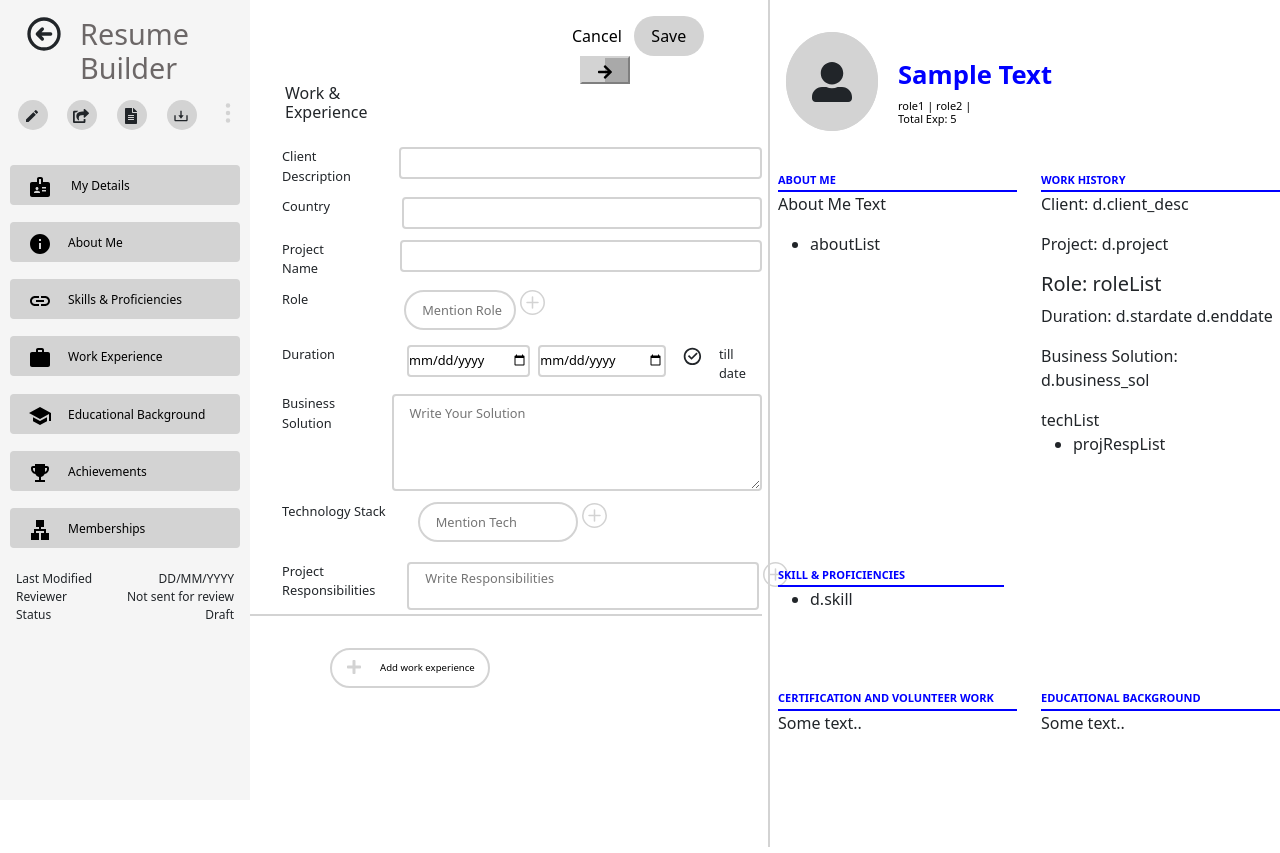
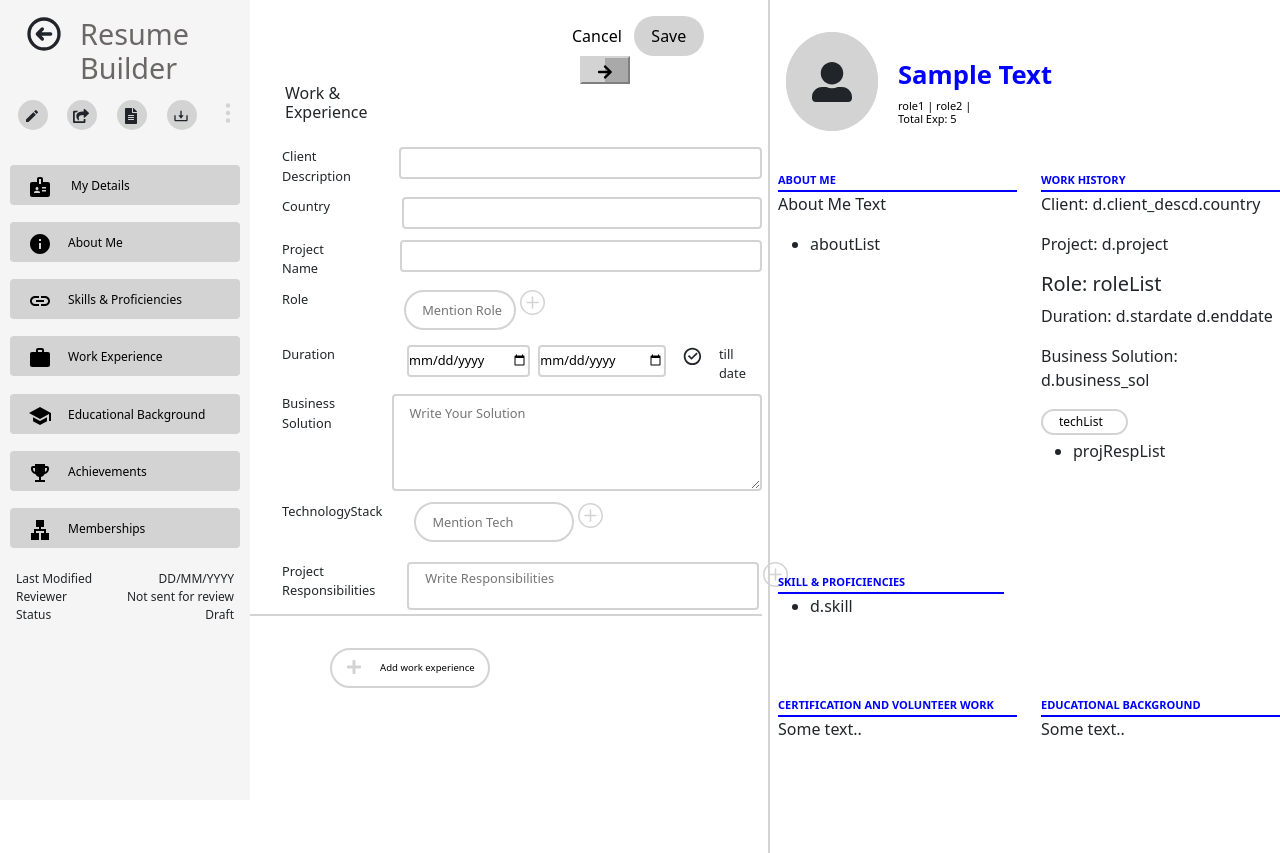
Before and after one commit to Suryansh-psi/Resume-project-frontend, a React (Create React App) app: page /workExp in a window 1280 px wide. Built offline with nearby package versions, Linux system fonts and the light colour scheme; no server answers.

Commit message:
modified files for v1 demo

```diff
--- a/src/components/Template.css
+++ b/src/components/Template.css
@@ -3,6 +3,7 @@
 	border-left: 2px solid lightgrey;
 	position: absolute;
 	right: 0;
+	/* margin-left: 795px; */
 }
 
 
@@ -66,3 +67,22 @@ h2{
 	right: 7rem;
 
 }
+
+/* .col {
+	font-size: 0.8rem;
+}
+
+.col h5 {
+	font-size: 16rem;
+} */
+
+.tech-stack-output input {
+	border: 2px solid lightgrey;
+	width: 87px;
+	height: 1.5rem;
+	font-size: 0.75rem;
+	padding: 0.7rem 1rem;
+	border-radius: 25px;
+	margin-right: 0.25rem;
+	margin-bottom: 0.25rem;
+}
--- a/src/components/Template.js
+++ b/src/components/Template.js
@@ -8,6 +8,22 @@ import axios from 'axios';
 const Template = (props) => {
 	// const arr = Array.from(sessionStorage.mydetails)
 	// const [render, setRender] = useState(0)
+	let name = sessionStorage.getItem("name");
+	let role = sessionStorage.getItem("role");
+	let total_exp = sessionStorage.getItem("total_exp");
+	let image = sessionStorage.getItem("image");
+	let aboutMe = sessionStorage.getItem("aboutMe");
+	let aboutMePoints = sessionStorage.getItem("aboutMePoints");
+	let skills = sessionStorage.getItem("skills");
+	let clientDesc = sessionStorage.getItem("clientDesc");
+	let country = sessionStorage.getItem("country");
+	let projectName = sessionStorage.getItem("projectName");
+	let role2 = sessionStorage.getItem("role2");
+	let startDate = sessionStorage.getItem("startDate");
+	let endDate = sessionStorage.getItem("endDate");
+	let bussinessSol = sessionStorage.getItem("bussinessSol");
+	let techStack = sessionStorage.getItem("techStack");
+	let projResp = sessionStorage.getItem("projectResp");
 
 
 	const [data, setData] = useState({
@@ -56,22 +72,22 @@ const Template = (props) => {
 
 
 
-	let name = sessionStorage.getItem("name");
-	let role = sessionStorage.getItem("role");
-	let total_exp = sessionStorage.getItem("total_exp");
-	let image = sessionStorage.getItem("image");
-	let aboutMe = sessionStorage.getItem("aboutMe");
-	let aboutMePoints = sessionStorage.getItem("aboutMePoints");
-	let skills = sessionStorage.getItem("skills");
-	let clientDesc = sessionStorage.getItem("clientDesc");
-	let country = sessionStorage.getItem("country");
-	let projectName = sessionStorage.getItem("projectName");
-	let role2 = sessionStorage.getItem("role2");
-	let startDate = sessionStorage.getItem("startDate");
-	let endDate = sessionStorage.getItem("endDate");
-	let bussinessSol = sessionStorage.getItem("bussinessSol");
-	let techStack = sessionStorage.getItem("techStack");
-	let projResp = sessionStorage.getItem("projectResp");
+	// let name = sessionStorage.getItem("name");
+	// let role = sessionStorage.getItem("role");
+	// let total_exp = sessionStorage.getItem("total_exp");
+	// let image = sessionStorage.getItem("image");
+	// let aboutMe = sessionStorage.getItem("aboutMe");
+	// let aboutMePoints = sessionStorage.getItem("aboutMePoints");
+	// let skills = sessionStorage.getItem("skills");
+	// let clientDesc = sessionStorage.getItem("clientDesc");
+	// let country = sessionStorage.getItem("country");
+	// let projectName = sessionStorage.getItem("projectName");
+	// let role2 = sessionStorage.getItem("role2");
+	// let startDate = sessionStorage.getItem("startDate");
+	// let endDate = sessionStorage.getItem("endDate");
+	// let bussinessSol = sessionStorage.getItem("bussinessSol");
+	// let techStack = sessionStorage.getItem("techStack");
+	// let projResp = sessionStorage.getItem("projectResp");
 
 	const roleMapping = () => {
 		role = role.split(',');
@@ -113,15 +129,23 @@ const Template = (props) => {
 		// }
 	}
 
+	const techStackMapping = () => {
+		techStack = techStack.split(',');
+		let result = techStack.map(point => {
+			return <input type="text" name="technology[]" value={point} />
+		})
+		return result;
+	}
+
 
 	return (
 
 		<section className="template">
 			<div className="header">
 				<i><FaUserAlt /></i>
-				<h2>{name}</h2>
-				<h5>{roleMapping()}</h5>
-				<h5>Total Exp: {total_exp}</h5>
+				<h2 className='template-name'>{name}</h2>
+				<h5 className='template-role'>{roleMapping()}</h5>
+				<h5 className='template-exp'>Total Exp: {total_exp}</h5>
 			</div>
 			<div className="row">
 				<div className="column">
@@ -133,13 +157,13 @@ const Template = (props) => {
 				</div>
 				<div className="column">
 					<h6>WORK HISTORY</h6>
-					<p>Client: {clientDesc}</p>
+					<p>Client: {clientDesc}<span>{country}</span></p>
 					<p>Project: {projectName}</p>
 					<h5>Role: {role2}</h5>
 					<p>Duration: {startDate} {endDate}</p>
 					<p>Business Solution: {bussinessSol}</p>
 					<div className='tech-stack-output'>
-						{techStack}
+						{techStackMapping()}
 					</div>
 					<div className='project-res-output'>
 						<ul>
--- a/src/components/WorkExp.js
+++ b/src/components/WorkExp.js
@@ -158,7 +158,7 @@ const WorkExp = () => {
           </label>
 
           <label className="WorkExplabel">
-            Technology Stack
+            TechnologyStack
             <div className='techstack-input-div'>
               <input className="seventh"{...register('technology')} type="text" name="technology[]" placeholder="Mention Tech" />
               {/* <span className="cross">&#9747;</span> */}
```
Also changed, not shown: src/components/MyDetails.js (+15 -0 lines).
